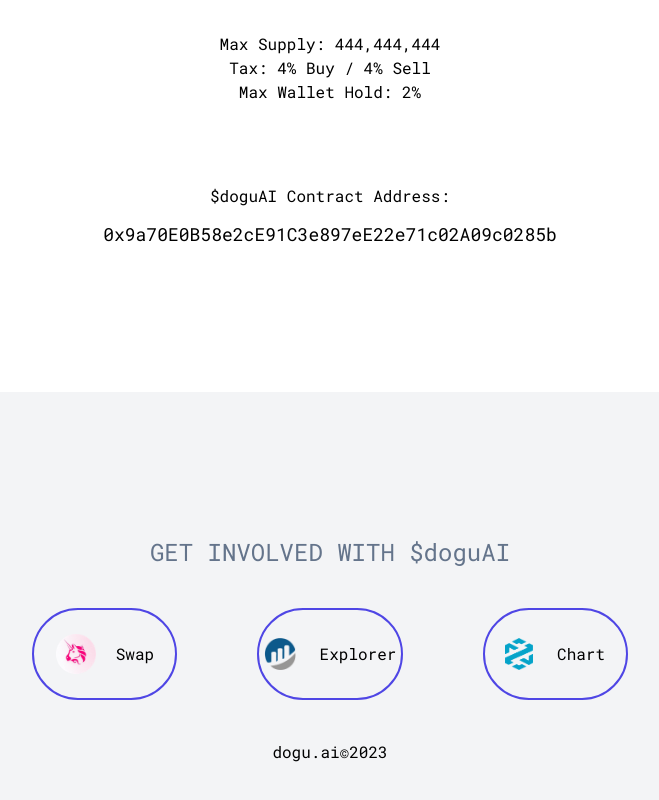
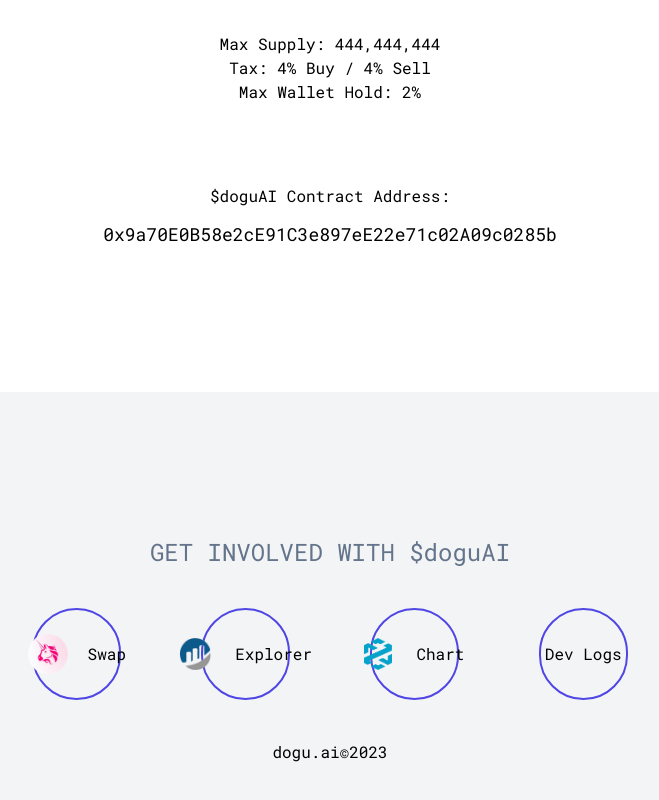
Before and after one commit to teamdogu/dogu-web, a React (Create React App) app: page / in a window 1280 px wide. Shown: the part 2660-3460 px from the top of the page, without its empty margins (310-969 px from the left). Built offline with nearby package versions, Linux system fonts and the light colour scheme; the HTML template or start-up script is replaced by a standard one.

Commit message:
add footer dev logs

```diff
--- a/src/Home.jsx
+++ b/src/Home.jsx
@@ -152,7 +152,7 @@ export default function Home() {
         <h1 className="md:text-2xl text-slate-500 mb-10">
           GET INVOLVED WITH $doguAI
         </h1>
-        <div className="md:grid grid-cols-3 w-3/5 my-0 mx-auto gap-20">
+        <div className="md:grid grid-cols-4 w-3/5 my-0 mx-auto gap-20">
           <a
             className="flex items-center border-solid border-2 border-indigo-600 justify-center py-2 md:py-6 rounded-full hover:bg-indigo-100 mb-5"
             href="https://app.uniswap.org/#/swap?outputCurrency=0x9a70e0b58e2ce91c3e897ee22e71c02a09c0285b"
@@ -176,6 +176,13 @@ export default function Home() {
             <img className="w-7 mr-6" src={dextools} alt="" />
             <p>Chart</p>
           </a>
+          <a
+            className="flex items-center border-solid border-2 border-indigo-600 justify-center py-2 md:py-6 rounded-full  hover:bg-indigo-100 mb-5"
+            href=""
+          >
+            {/* <img className="w-7 mr-6" src={dextools} alt="" /> */}
+            <p>Dev Logs</p>
+          </a>
         </div>
         <p className="mt-5">dogu.ai&copy;2023</p>
         {/* <button
```
Also changed, not shown: src/assets/dogudad.png (added).
